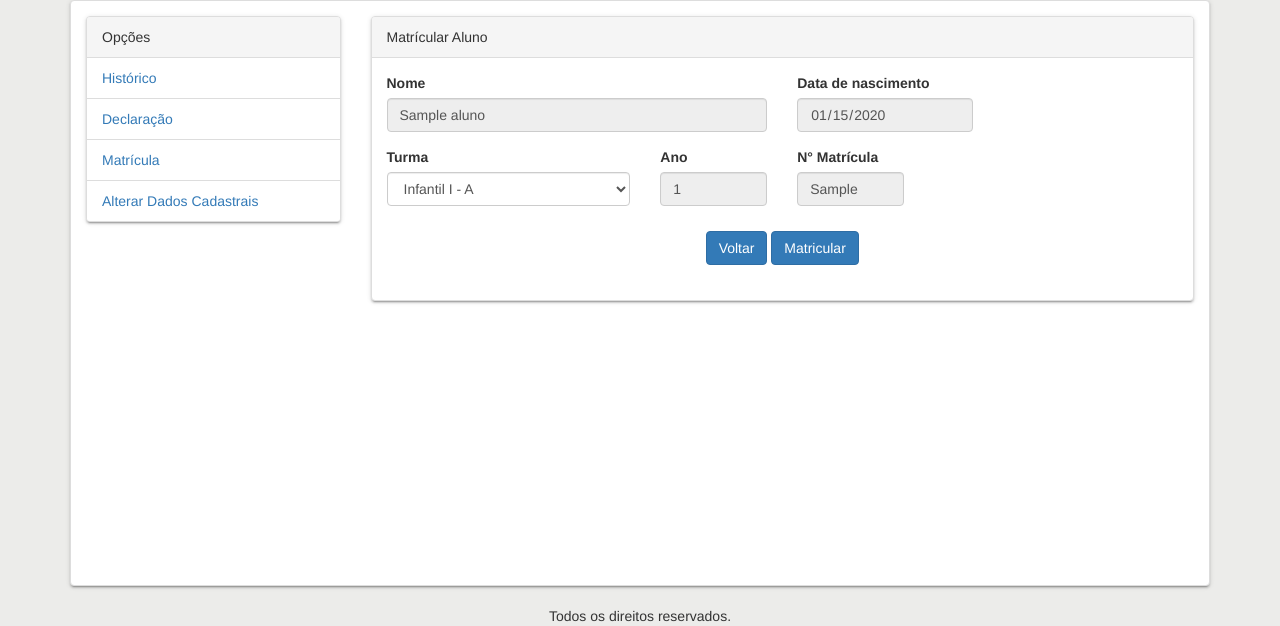
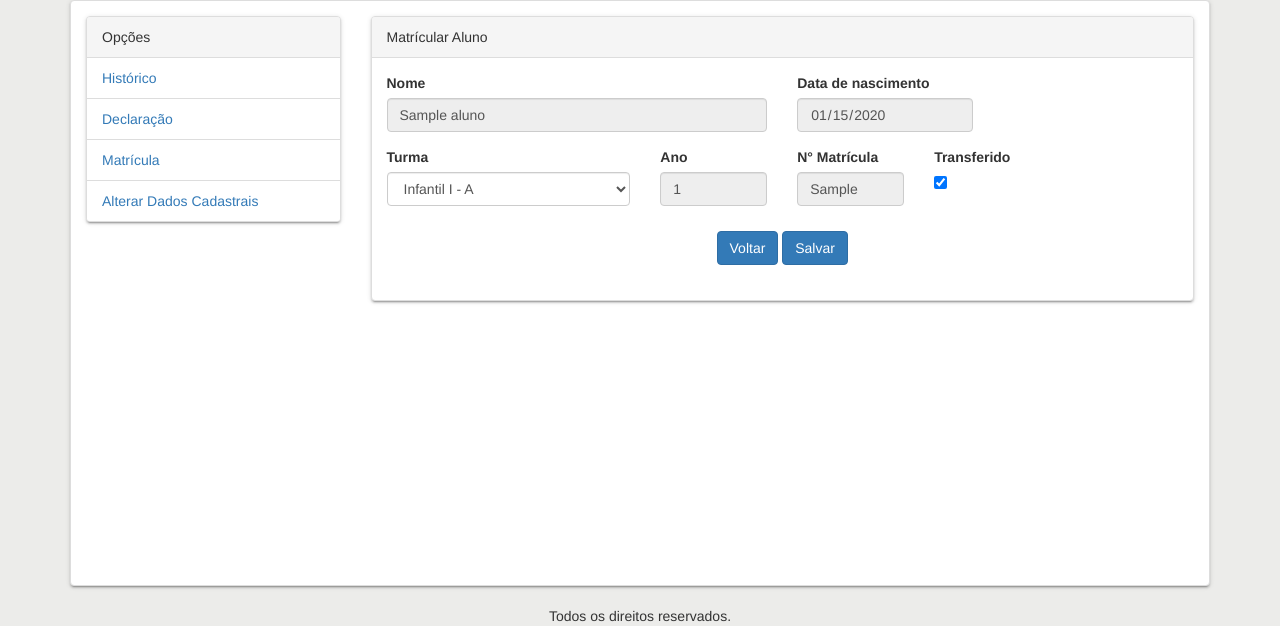
Before and after one commit to kristchen/escoladigital, a Django app: page /aluno/1/matricula in a window 1280 px wide. Shown: the part 150-776 px from the top of the page. Run offline with Django 3.2, Linux system fonts and the light colour scheme; a user stored in the database is signed in; tables that the repository leaves empty hold one stand-in row (values such as "Sample post"); some libraries are stand-ins or nearby versions.

Commit message:
flag de matricula transferida

```diff
--- a/aluno/forms.py
+++ b/aluno/forms.py
@@ -50,9 +50,10 @@ class DeclaracaoAlunoForm(forms.Form):
 
 class MatriculaForm(forms.ModelForm):
 
-	turma = forms.ModelChoiceField(queryset=Turma.objects.filter(ativa=True),   required=True,   error_messages={'required':'Informe a turma.'})
+	turma = forms.ModelChoiceField(queryset=Turma.objects.filter(ativa=True), required=True,   error_messages={'required':'Informe a turma.'})
 	ano   = forms.IntegerField(required=True, error_messages={'required':'Informe o ano de matrícula.'})
+	transferido = forms.BooleanField()
 
 	class Meta(object):
 		model = Matricula
-		fields = ('turma','ano')
+		fields = ('turma','ano', 'transferido')
--- a/aluno/models.py
+++ b/aluno/models.py
@@ -40,6 +40,7 @@ class Matricula(models.Model):
 	data_matricula = models.DateField(auto_now=False, default=datetime.date.today())
 	ano = models.PositiveIntegerField(null=False)
 	numero = models.CharField(unique=True, max_length=255, default='0')
+	transferido = models.BooleanField(default=False)
 	history = HistoricalRecords()
 
 	class Meta(object):
--- a/aluno/templates/matricula-aluno.html
+++ b/aluno/templates/matricula-aluno.html
@@ -77,12 +77,18 @@
               <input class="form-control" type="text" readonly="readonly" value="{{matricula_atual.numero}}">
             </div>
 
+            <div class="form-group col-md-1">
+              <label for="transferido">Transferido</label>
+
+              <input type="checkbox" name="transferido" {% if matricula_atual.transferido %} checked {% endif %} />
+
+            </div>
           </div>
 
           <div class="row" style="margin-top:10px; margin-bottom:20px;">
               <div class="col-md-12 text-center">
                  <button onclick="window.location.href='{% url 'detalhe-aluno' aluno.id %}'" type="button" class="btn btn-primary">Voltar</button>
-                 <button type="submit" class="btn btn-primary">Matricular</button>
+                 <button type="submit" class="btn btn-primary">Salvar</button>
               </div>
           </div>
 
--- a/aluno/views.py
+++ b/aluno/views.py
@@ -89,10 +89,12 @@ def matricular_aluno(request, aluno_id):
 		dados = form.cleaned_data
 		turma = dados['turma']
 		ano   = dados['ano']
+		transferido = dados['transferido']
 		# verificar caso o aluno já tenha notas lancadas nessa serie ?
-		if matriculas:
-			matricula = matriculas[0]
+		if matricula_atual:
+			matricula = matricula_atual
 			matricula.turma = turma
+			matricula.transferido = transferido
 		else:
 			matricula = Matricula(aluno=aluno, turma=turma, ano=ano)
 
--- a/relatorio/views.py
+++ b/relatorio/views.py
@@ -42,7 +42,7 @@ def emitir_relatorio_atas_finais(request):
 
 			notas_finais = []
 			notas_matricula = matricula.notas.all()
-			counter = Counter([n.bimestre for n in notas_matricula if n.bimestre != RECUPERACAO_FINAL])
+			counter = Counter([n.bimestre for n in notas_matricula])
 
 			# se cadastrou todas as notas do bimestre ou o aluno foi transferido
 			if len(counter) == 5 or len(counter) == 4 and all(notas_cad >= 3 for notas_cad in counter.values()):
@@ -70,8 +70,8 @@ def emitir_relatorio_atas_finais(request):
 					else:
 						notas_finais.append(None)
 
-			matricula.notas_finais = notas_finais
-			matricula.obs = 'APR' if not any(nota for nota in notas_finais if nota < 6) else 'REP'
+				matricula.notas_finais = notas_finais
+				matricula.obs = 'Aprovado' if not any(nota for nota in notas_finais if nota < 6) else 'Reprovado'
 
 		context = {'disciplinas':disciplinas, 'matriculas':matriculas, 'confs':confs, 'turma':turma}
 
```
Also changed, not shown: relatorio/templates/template-relatorio-atas-finais.html (+16 -2 lines), aluno/migrations/0007_auto_20181226_2239.py (added), escola/migrations/0008_auto_20181226_2239.py (added).
